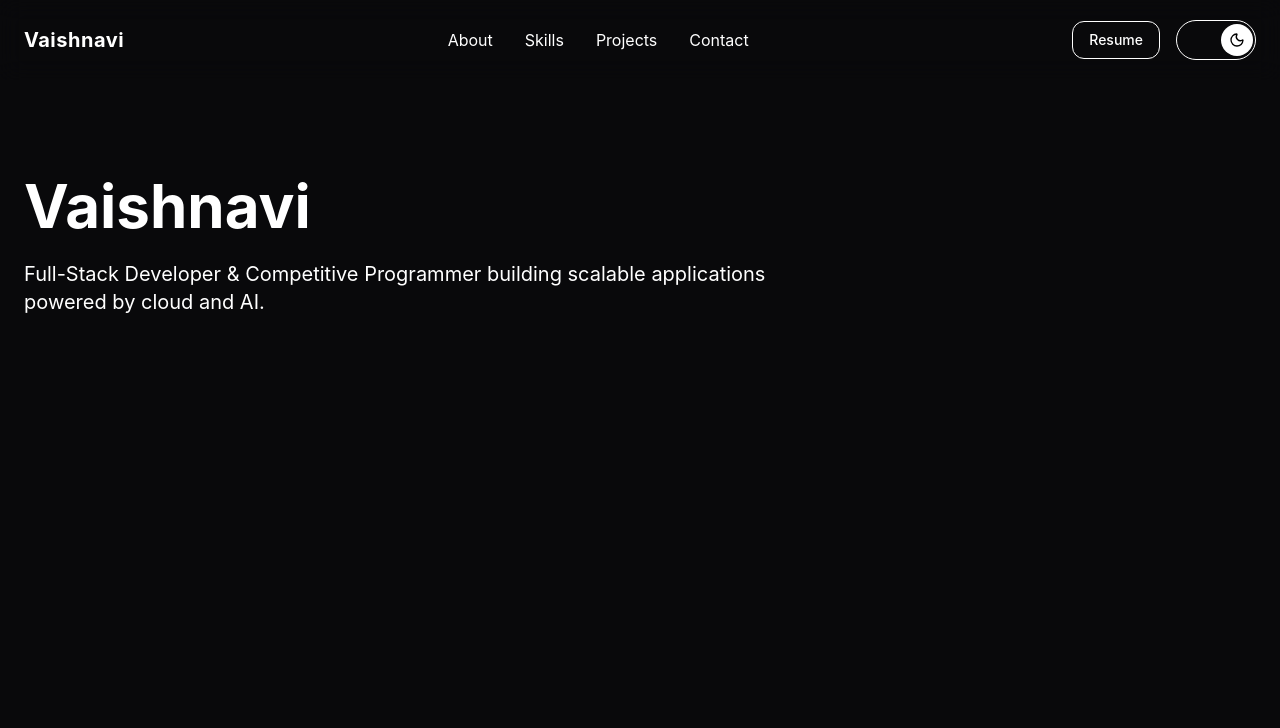
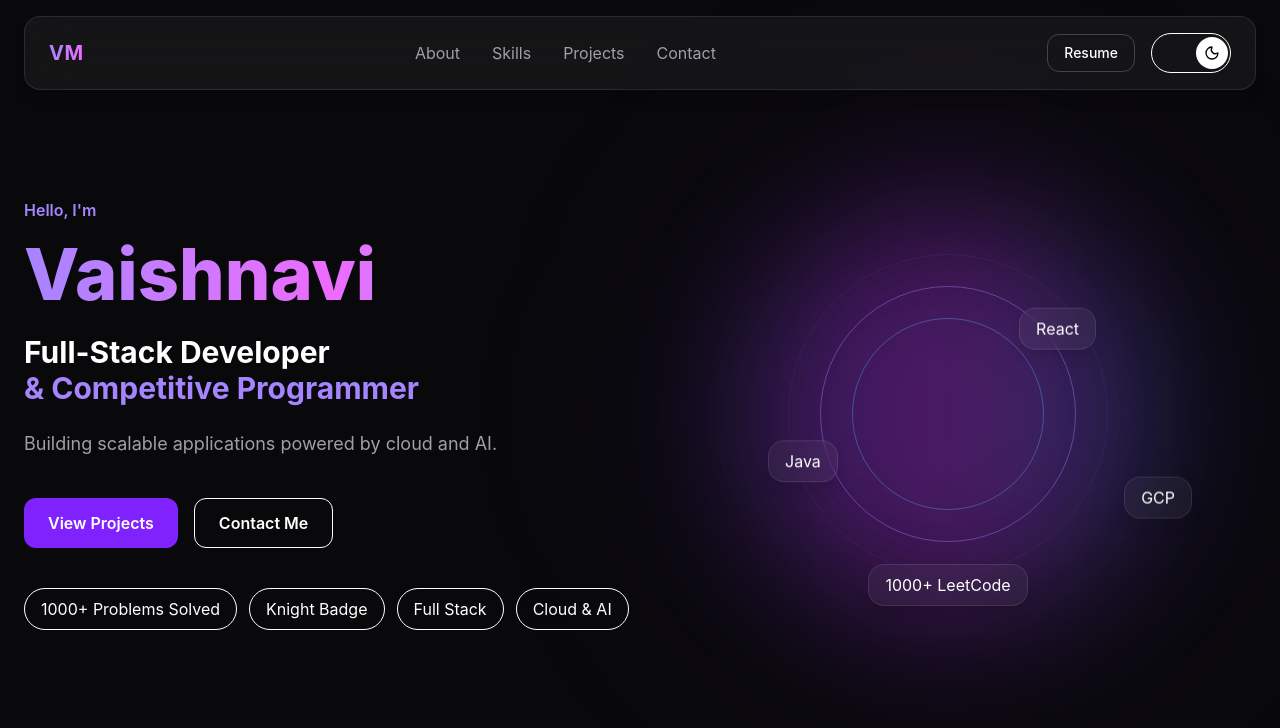
Before and after one commit to vaishnavi209-04/Portfolio, a React app: page / in a window 1280 px wide. Shown: the top 728 px of the page. Built offline with nearby package versions, Linux system fonts and the light colour scheme; the HTML template or start-up script is replaced by a standard one.

Commit message:
Improved Floating Badges and Hero Section

```diff
--- a/src/App.jsx
+++ b/src/App.jsx
@@ -1,31 +1,29 @@
 import { useTheme } from "./context/ThemeContext";
 import Navbar from "./components/Navbar/Navbar";
+import Hero from "./sections/Hero";
 
 function App() {
   const { darkMode } = useTheme();
 
   return (
   <div
-      className={`min-h-screen transition-all duration-300 ${
+    className={`relative min-h-screen transition-all duration-300 ${
       darkMode
         ? "bg-zinc-950 text-white"
         : "bg-white text-black"
     }`}
   >
+    {/* Grid Background */}
+    <div
+      className={`absolute inset-0 -z-10 ${
+        darkMode
+          ? "bg-[linear-gradient(to_right,#ffffff08_1px,transparent_1px),linear-gradient(to_bottom,#ffffff08_1px,transparent_1px)]"
+          : "bg-[linear-gradient(to_right,#00000008_1px,transparent_1px),linear-gradient(to_bottom,#00000008_1px,transparent_1px)]"
+      } bg-[size:60px_60px]`}
+    />
+
     <Navbar />
-
-      <main>
-        <section className="px-6 py-24">
-          <h1 className="text-6xl font-bold">
-            Vaishnavi
-          </h1>
-
-          <p className="mt-6 max-w-3xl text-xl">
-            Full-Stack Developer & Competitive Programmer
-            building scalable applications powered by cloud and AI.
-          </p>
-        </section>
-      </main>
+    <Hero />
   </div>
 );
 }
--- /dev/null
+++ b/src/components/FloatingBadge.jsx
@@ -0,0 +1,22 @@
+import { motion } from "framer-motion";
+
+const FloatingBadge = ({ text, className, delay = 0 }) => {
+  return (
+    <motion.div
+      animate={{
+        y: [0, -12, 0],
+      }}
+      transition={{
+        duration: 4,
+        repeat: Infinity,
+        ease: "easeInOut",
+        delay,
+      }}
+      className={`absolute rounded-2xl border border-white/10 bg-white/5 px-4 py-2 backdrop-blur-md shadow-lg ${className}`}
+    >
+      {text}
+    </motion.div>
+  );
+};
+
+export default FloatingBadge;
--- a/src/components/Navbar/Navbar.jsx
+++ b/src/components/Navbar/Navbar.jsx
@@ -2,32 +2,50 @@ import ThemeToggle from "./ThemeToggle";
 
 const Navbar = () => {
   return (
-    <header className="sticky top-0 z-50 backdrop-blur-md">
-      <nav className="mx-auto flex max-w-7xl items-center justify-between px-6 py-5">
+    <header className="sticky top-4 z-50 px-6">
+  <nav
+    className="
+      mx-auto
+      flex
+      max-w-7xl
+      items-center
+      justify-between
+      rounded-2xl
+      border
+      border-white/10
+      bg-white/5
+      px-6
+      py-4
+      backdrop-blur-xl
+      shadow-lg
+    "
+  >
         <h1 className="text-xl font-bold tracking-wide">
-          Vaishnavi
+          <span className="bg-gradient-to-r from-violet-400 to-fuchsia-400 bg-clip-text text-transparent">
+  VM
+</span>
         </h1>
 
-        <div className="hidden items-center gap-8 md:flex">
-          <a href="#about" className="hover:opacity-70 transition">
+        <div className="flex items-center gap-8">
+          <a href="#about" className="text-zinc-400 transition-all duration-300 hover:text-violet-400">
             About
           </a>
 
-          <a href="#skills" className="hover:opacity-70 transition">
+          <a href="#skills" className="text-zinc-400 transition-all duration-300 hover:text-violet-400">
             Skills
           </a>
 
-          <a href="#projects" className="hover:opacity-70 transition">
+          <a href="#projects" className="text-zinc-400 transition-all duration-300 hover:text-violet-400">
             Projects
           </a>
 
-          <a href="#contact" className="hover:opacity-70 transition">
+          <a href="#contact" className="text-zinc-400 transition-all duration-300 hover:text-violet-400">
             Contact
           </a>
         </div>
 
         <div className="flex items-center gap-4">
-          <button className="rounded-xl border px-4 py-2 text-sm font-medium hover:scale-105 transition">
+          <button className="rounded-xl border border-white/20 px-4 py-2 text-sm font-medium transition-all duration-300 hover:scale-105 hover:border-violet-400 hover:shadow-[0_0_20px_rgba(168,85,247,0.3)] ">
             Resume
           </button>
 
--- /dev/null
+++ b/src/sections/About.jsx
@@ -0,0 +1,82 @@
+import { motion } from "framer-motion";
+
+const About = () => {
+  return (
+    <section
+      id="about"
+      className="mx-auto max-w-7xl px-6 py-32"
+    >
+      <motion.div
+        initial={{ opacity: 0, y: 40 }}
+        whileInView={{ opacity: 1, y: 0 }}
+        viewport={{ once: true }}
+        transition={{ duration: 0.7 }}
+      >
+        <p className="mb-3 text-violet-400 font-semibold">
+          About Me
+        </p>
+
+        <h2 className="mb-10 text-5xl font-bold">
+          Who I Am
+        </h2>
+
+        <div className="grid gap-8 lg:grid-cols-2">
+          <div>
+            <p className="text-lg leading-8 text-zinc-400">
+              I'm Vaishnavi, a Computer Science Engineering student
+              passionate about Full-Stack Development, Cloud Computing,
+              and Problem Solving.
+
+              I have solved 1000+ problems on LeetCode and enjoy
+              building scalable applications using modern technologies.
+            </p>
+          </div>
+
+          <div className="grid gap-4 sm:grid-cols-2">
+            <div className="rounded-2xl border border-white/10 bg-white/5 p-6 backdrop-blur-md">
+              <h3 className="text-3xl font-bold">
+                1000+
+              </h3>
+
+              <p className="mt-2 text-zinc-400">
+                Problems Solved
+              </p>
+            </div>
+
+            <div className="rounded-2xl border border-white/10 bg-white/5 p-6 backdrop-blur-md">
+              <h3 className="text-3xl font-bold">
+                Knight
+              </h3>
+
+              <p className="mt-2 text-zinc-400">
+                LeetCode Badge
+              </p>
+            </div>
+
+            <div className="rounded-2xl border border-white/10 bg-white/5 p-6 backdrop-blur-md">
+              <h3 className="text-3xl font-bold">
+                React
+              </h3>
+
+              <p className="mt-2 text-zinc-400">
+                Frontend Development
+              </p>
+            </div>
+
+            <div className="rounded-2xl border border-white/10 bg-white/5 p-6 backdrop-blur-md">
+              <h3 className="text-3xl font-bold">
+                GCP
+              </h3>
+
+              <p className="mt-2 text-zinc-400">
+                Cloud Computing
+              </p>
+            </div>
+          </div>
+        </div>
+      </motion.div>
+    </section>
+  );
+};
+
+export default About;
--- /dev/null
+++ b/src/sections/Hero.jsx
@@ -0,0 +1,132 @@
+import { motion } from "framer-motion";
+import FloatingBadge from "../components/FloatingBadge";
+
+const Hero = () => {
+  return (
+    <section className="mx-auto flex min-h-[85vh] max-w-7xl items-center px-6">
+      {/* Left Side */}
+      <div className="flex-1">
+        <motion.p
+  initial={{ opacity: 0 }}
+  animate={{ opacity: 1 }}
+  transition={{ duration: 0.6 }}
+  className="mb-4 text-violet-400 font-semibold"
+>
+  Hello, I'm
+</motion.p>
+
+        <motion.h1 initial={{ opacity: 0, y: 30 }}
+                   animate={{ opacity: 1, y: 0 }}
+                   transition={{ duration: 0.8 }}
+                   className="text-7xl font-extrabold bg-gradient-to-r from-violet-400 via-fuchsia-400 to-blue-400 bg-clip-text text-transparent">
+            Vaishnavi
+        </motion.h1>
+
+        <h2 className="mt-6 text-3xl font-bold">
+          Full-Stack Developer
+        </h2>
+
+        <h2 className="text-3xl font-bold text-violet-400">
+          & Competitive Programmer
+        </h2>
+
+        <p className="mt-6 max-w-2xl text-lg text-zinc-400">
+          Building scalable applications powered by
+          cloud and AI.
+        </p>
+
+        <div className="mt-10 flex gap-4">
+          <button
+  className="
+    rounded-xl
+    bg-violet-600
+    px-6
+    py-3
+    font-semibold
+    transition-all
+    duration-300
+    hover:scale-105
+    hover:shadow-[0_0_35px_rgba(168,85,247,0.5)]
+  "
+>
+            View Projects
+          </button>
+
+          <button className="rounded-xl border px-6 py-3 font-semibold">
+            Contact Me
+          </button>
+        </div>
+
+        <div className="mt-10 flex flex-wrap gap-3">
+          <span className="rounded-full border px-4 py-2">
+            1000+ Problems Solved
+          </span>
+
+          <span className="rounded-full border px-4 py-2">
+            Knight Badge
+          </span>
+
+          <span className="rounded-full border px-4 py-2">
+            Full Stack
+          </span>
+
+          <span className="rounded-full border px-4 py-2">
+            Cloud & AI
+          </span>
+        </div>
+      </div>
+
+      {/* Right Side */}
+      <div className="relative hidden flex-1 items-center justify-center lg:flex">
+        <motion.div
+        className="h-96 w-96 rounded-full bg-gradient-to-r from-violet-500/30 via-fuchsia-500/30 to-blue-500/30 blur-3xl"
+          animate={{
+            scale: [1, 1.08, 1],
+          }}
+          transition={{
+            duration: 5,
+            repeat: Infinity,
+          }}
+          className="h-96 w-96 rounded-full bg-gradient-to-r from-violet-500/30 via-fuchsia-500/30 to-blue-500/30 blur-3xl"
+  />
+
+        <div className="absolute h-[500px] w-[500px] rounded-full bg-violet-600/10 blur-[120px]" />
+
+
+        <div className="absolute h-64 w-64 rounded-full border border-violet-400/40" />
+
+        <div className="absolute h-48 w-48 rounded-full border border-blue-400/40" />
+
+        <div className="absolute h-80 w-80 rounded-full border border-violet-500/10" />
+         {/* Floating Badges */}
+
+ <FloatingBadge
+  text="React"
+  className="top-24 right-40"
+  delay={0}
+/>
+
+<FloatingBadge
+  text="Java"
+  className="top-56 left-32"
+  delay={0.5}
+/>
+
+<FloatingBadge
+  text="GCP"
+  className="top-64 right-16"
+  delay={1}
+/>
+
+<FloatingBadge
+  text="1000+ LeetCode"
+    className="bottom-0 center-40"
+  delay={1.5}
+/>
+
+      </div>
+    </section>
+  );
+};
+
+export default Hero;
```
Lines whose indentation alone changed are shown as unchanged.
